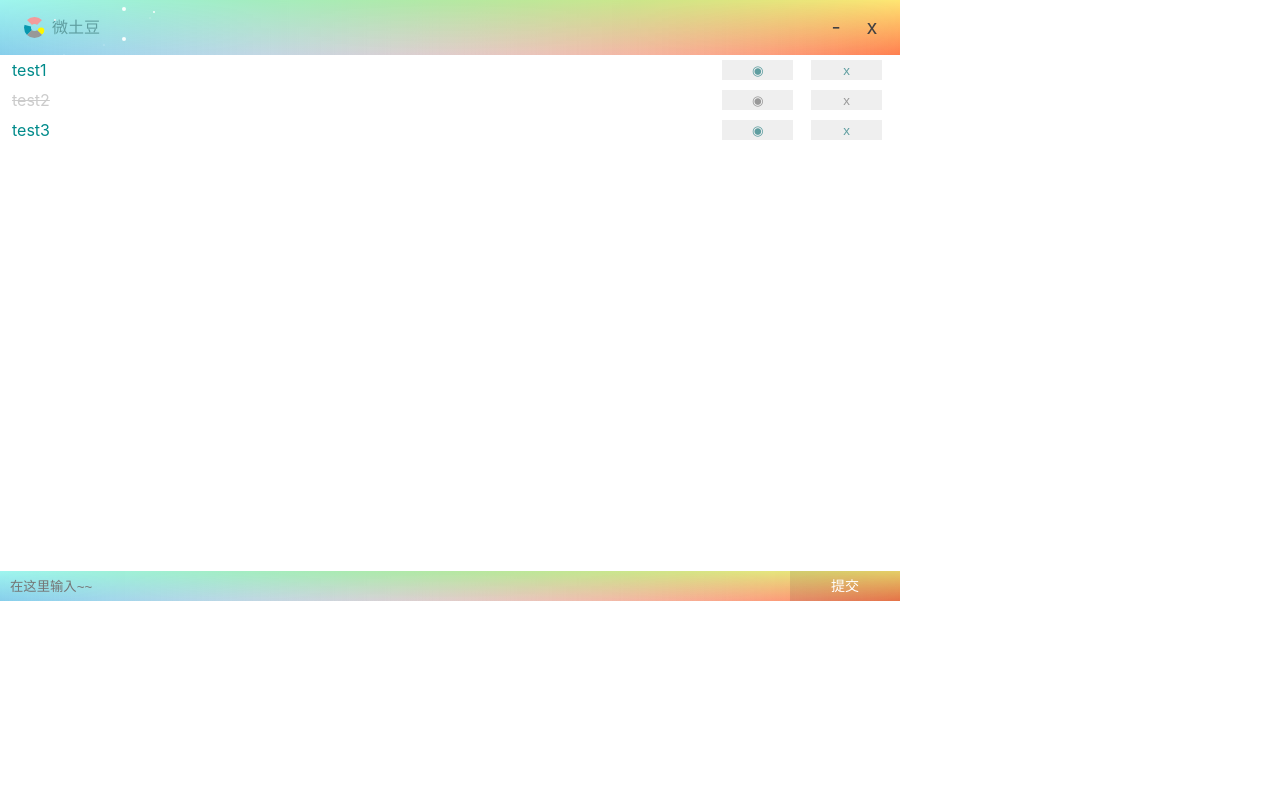
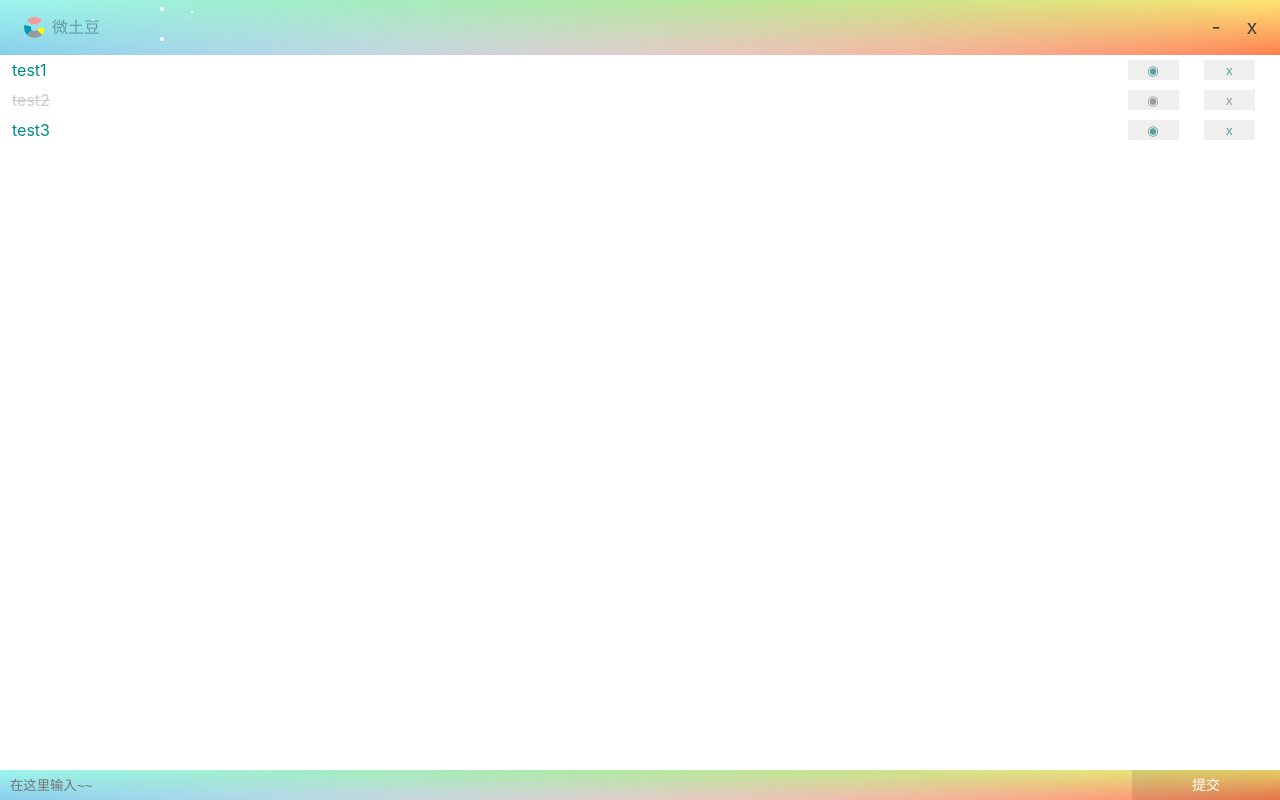
Before and after one commit to ViavaCos/vTodos, a React app: page /todos in a window 1280 px wide. Built offline with nearby package versions, Linux system fonts and the light colour scheme; no server answers.

Commit message:
update styles

```diff
--- a/public/index.html
+++ b/public/index.html
@@ -24,7 +24,7 @@
       work correctly both with client-side routing and a non-root public URL.
       Learn how to configure a non-root public URL by running `npm run build`.
     -->
-    <title>React App</title>
+    <title>微土豆</title>
   </head>
   <body>
     <noscript>You need to enable JavaScript to run this app.</noscript>
--- a/src/views/todos/todos.css
+++ b/src/views/todos/todos.css
@@ -3,15 +3,17 @@
   /* top: 30%; */
   /* left: 50%; */
   /* transform: translate(-50%, -50%); */
-  width: 900px;
-  height: calc(600px - 30px);
+  /* width: 900px; */
+  /* height: calc(600px - 30px); */
   /* border: 1px solid cadetblue; */
+  width: 100%;
+  height: calc(100% - 30px);
   padding-bottom: 31px;
   box-sizing: content-box;
 }
 
 .todos-body {
-  height: calc(600px - 56px);
+  height: calc(100vh - 86px);
   overflow-y: auto;
 }
 
@@ -59,7 +61,7 @@
 
 /*定义滚动条的轨道颜色、内阴影及圆角*/
 ::-webkit-scrollbar-track{
-  -webkit-box-shadow: inset 0 0 6px rgb(202, 202, 202);
+  -webkit-box-shadow: inset 0 0 6px rgb(202 202 202 / 0%);
   /* background-color: rosybrown; */
   background-color: #fff;
   border-radius: 3px;
@@ -69,7 +71,7 @@
 /*定义滑块颜色、内阴影及圆角*/
 ::-webkit-scrollbar-thumb{
   border-radius: 7px;
-  -webkit-box-shadow: inset 0 0 6px rgb(0, 0, 0);
+  -webkit-box-shadow: inset 0 0 6px rgb(194 187 187);
   background-color: #E8E8E8;
 }
 
--- a/src/views/todos/todosItem.css
+++ b/src/views/todos/todosItem.css
@@ -16,12 +16,12 @@
   background-color: #f6f7f7;
 }
 .item-content {
-  width: 80%;
+  width: 88%;
 }
 .solve-icon,
 .close-icon {
   color: cadetblue;
-  width: 8%;
+  width: 4%;
   height: 20px;
   height: 20px;
   border: 0 none;
```
